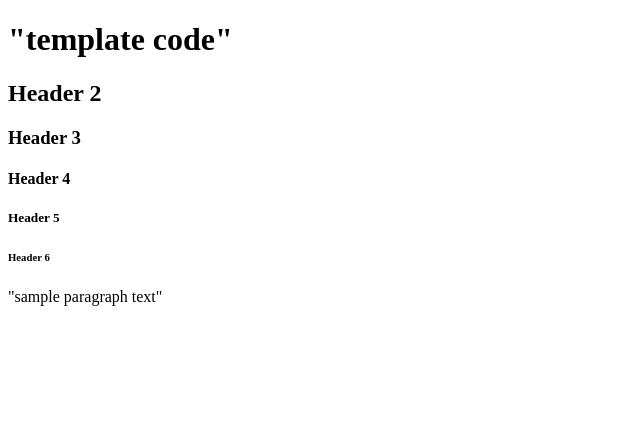
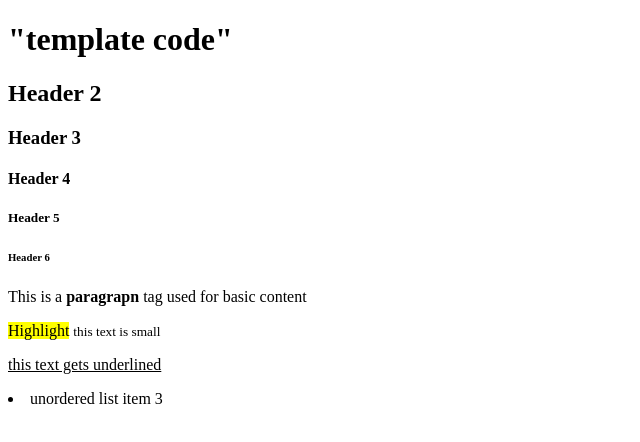
Before and after one commit to CaseyMay20/html5-css3-class, a plain HTML site: page kitchen-sink.html in a window 1280 px wide. Shown: the whole page, without its empty margins (0-640 px from the left). Drawn offline with Linux system fonts and the light colour scheme.

Commit message:
template.html
Assignment resubmission

```diff
--- a/kitchen-sink.html
+++ b/kitchen-sink.html
@@ -5,6 +5,7 @@
         <meta name="author" content="Casey Co" />
         <meta name="description" content="my super cool site" />
     </head>
+
     <body>
         <h1>"template code"</h1>
         <h2>Header 2</h2>
@@ -12,6 +13,20 @@
         <h4>Header 4</h4>
         <h5>Header 5</h5>
         <h6>Header 6</h6>
-        <paragraph>"sample paragraph text"</paragraph>
+
+        <p>This is a <strong>paragrapn</strong> tag used for basic content</p>
+
+        <p>
+            <mark>Highlight</mark>
+            <small>this text is small</small>
+        </p>
+
+        <p>
+            <u>this text gets underlined</u>
+        </p>
+            <li>unordered list item 3</li>
+        </ul>
+
     </body>
+
 </html>
```
Also changed, not shown: template.html (+1 -1 lines).
